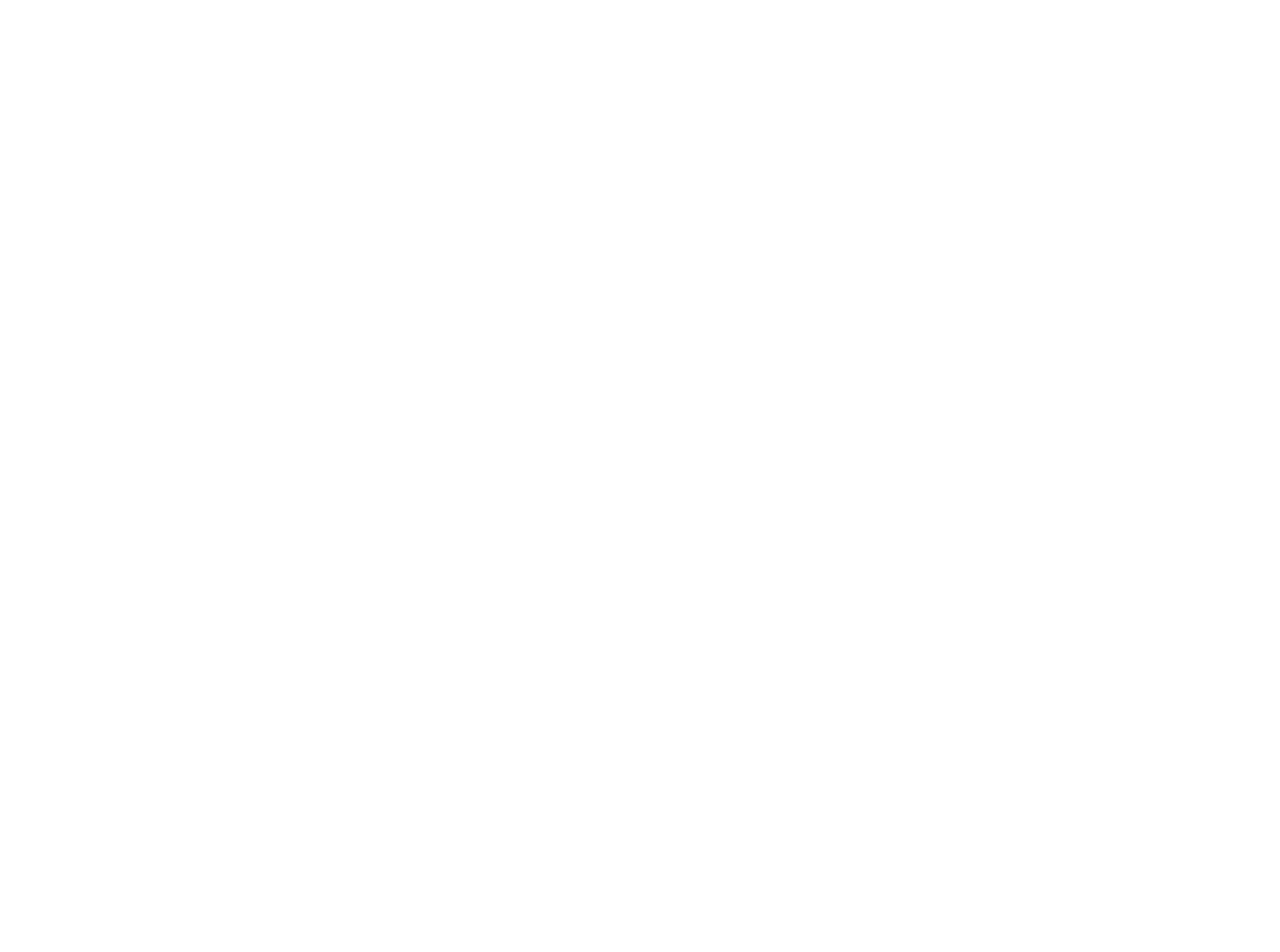
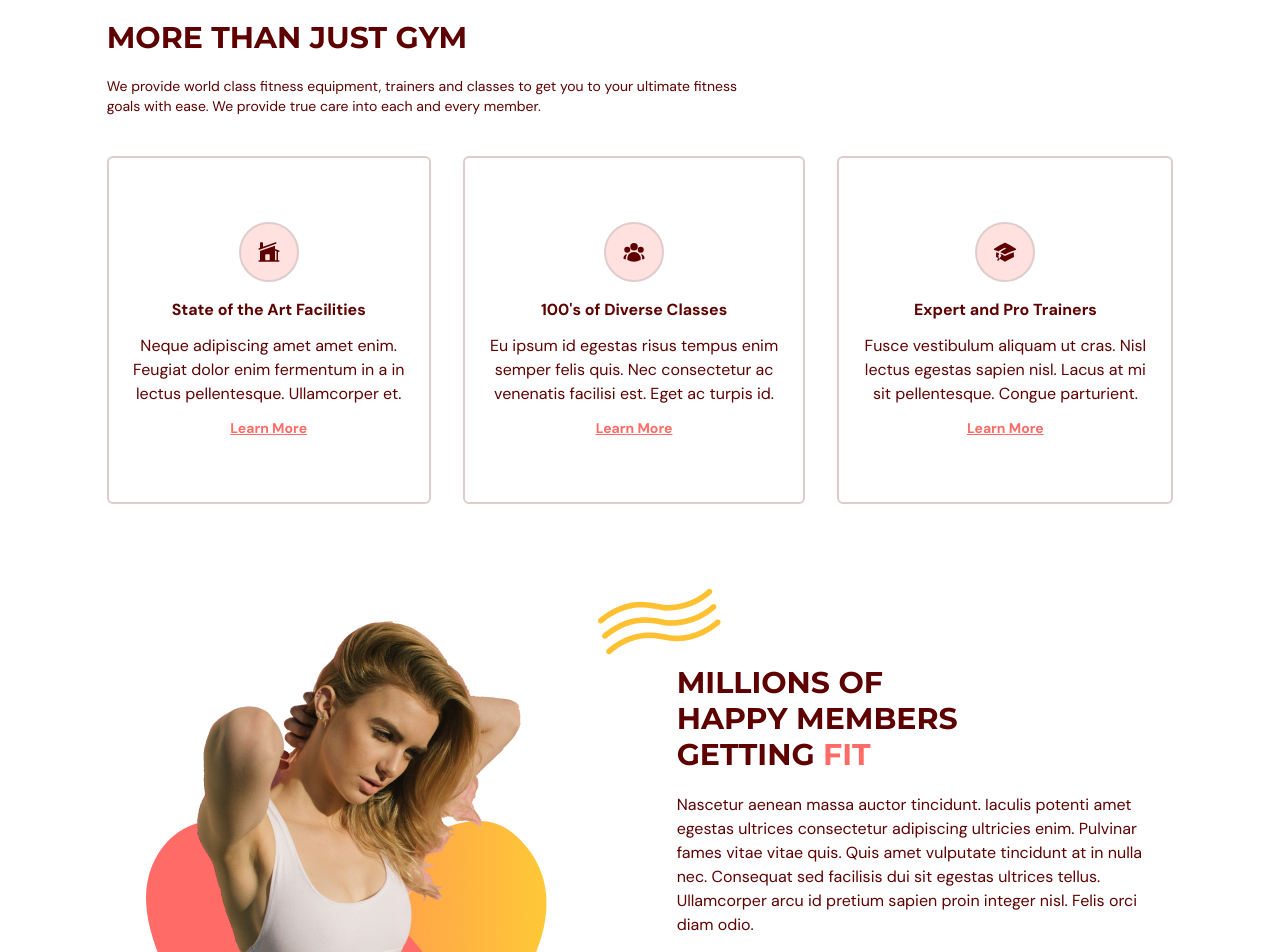
Before and after one commit to khuzan/fitness-gym, a React (Vite) app: page / in a window 1280 px wide. Shown: the part 880-1832 px from the top of the page. Before the commit the page ends 823 px from the top, so only its background shows below. Built offline with nearby package versions, Linux system fonts and the light colour scheme.

Commit message:
added benefits

```diff
--- a/src/App.tsx
+++ b/src/App.tsx
@@ -1,5 +1,6 @@
 import Navbar from '@/scenes/navbar';
 import Home from '@/scenes/home';
+import Benefits from '@/scenes/benefits';
 import { useEffect, useState } from 'react';
 import { SelectedPage } from '@/shared/types';
 
@@ -34,12 +35,8 @@
             setSelectedPage={setSelectedPage}
         />
 
-        <Home setSelectedPage={setSelectedPage}
-
-
-
-
-        />
+        <Home setSelectedPage={setSelectedPage}/>
+        <Benefits setSelectedPage={setSelectedPage}/>
       </div>
 
     </>
--- /dev/null
+++ b/src/scenes/benefits/Benefit.tsx
@@ -0,0 +1,41 @@
+import { SelectedPage } from '@/shared/types';
+import { motion } from 'framer-motion';
+import AnchorLink from 'react-anchor-link-smooth-scroll';
+
+const childVariant = {
+    hidden: { opacity: 0,  scale: 0.9},
+    visible: { opacity: 1, scale: 1}
+}
+
+type Props = {
+    icon: JSX.Element;
+    title: string;
+    description: string;
+    setSelectedPage: (value: SelectedPage) => void;
+}
+
+const Benefit = ({icon, title, description, setSelectedPage}: Props) => {
+  return (
+    <motion.div
+        className='mt-5 rounded-md border-2 border-gray-100 px-5 py-16 text-center'
+        variants={childVariant}
+    >
+        <div className='mb-4 flex justify-center'>
+            <div className='rounded-full border-2 border-gray-100 bg-primary-100 p-4'>
+                {icon}
+            </div>
+        </div>
+
+        <h4 className='font-bold'>{title}</h4>
+        <p className='my-3'>{description}</p>
+        <AnchorLink className="text-sm font-bold text-primary-500 underline hover:text-secondary-500"
+            onClick={() => setSelectedPage(SelectedPage.ContactUs)}
+            href={`#${SelectedPage.ContactUs}`}>
+
+            <p>Learn More</p>
+        </AnchorLink>
+    </motion.div>
+  )
+}
+
+export default Benefit
--- /dev/null
+++ b/src/scenes/benefits/index.tsx
@@ -0,0 +1,168 @@
+import Htext from "@/shared/Htext";
+import { BenefitType, SelectedPage } from "@/shared/types";
+import ActionButton from "@/shared/ActionButton";
+import { HomeModernIcon, UserGroupIcon, AcademicCapIcon } from "@heroicons/react/24/solid";
+import { motion } from "framer-motion";
+import Benefit from "./Benefit";
+import BenefitsPageGraphic from "@/assets/BenefitsPageGraphic.png";
+
+
+
+const benefits: Array<BenefitType> = [
+    {
+      icon: <HomeModernIcon className="h-6 w-6" />,
+      title: "State of the Art Facilities",
+      description:
+        "Neque adipiscing amet amet enim. Feugiat dolor enim fermentum in a in lectus pellentesque. Ullamcorper et.",
+    },
+    {
+      icon: <UserGroupIcon className="h-6 w-6" />,
+      title: "100's of Diverse Classes",
+      description:
+        "Eu ipsum id egestas risus tempus enim semper felis quis. Nec consectetur ac venenatis facilisi est. Eget ac turpis id.",
+    },
+    {
+      icon: <AcademicCapIcon className="h-6 w-6" />,
+      title: "Expert and Pro Trainers",
+      description:
+        "Fusce vestibulum aliquam ut cras. Nisl lectus egestas sapien nisl. Lacus at mi sit pellentesque. Congue parturient.",
+    },
+  ];
+
+
+const container = {
+    hidden: {},
+    visible: {
+        transition: { staggerChildren: 0.2 }
+    }
+}
+
+
+type Props = {
+    setSelectedPage: (value: SelectedPage) => void;
+}
+
+const Benefits = ({setSelectedPage} : Props) => {
+  return (
+    <section id="benefits" className="mx-auto min-h-full w-5/6 py-20">
+        <motion.div
+            onViewportEnter={() => setSelectedPage(SelectedPage.Benefits)}
+        >
+            { /** HEADER  */}
+            <motion.div
+                className="md:my-5 md:w-3/5"
+                initial = "hidden"
+                whileInView = "visible"
+                viewport = {{once: true, amount: 0.5}}
+                transition = {{ duration: 0.5}}
+                variants = {{
+                    hidden: { opacity: 0, x: -50 },
+                    visible: { opacity: 1, x: 0}
+                }}
+            >
+               <Htext>MORE THAN JUST GYM</Htext>
+               <p className="my-5 text-sm">
+                We provide world class fitness equipment, trainers and classes to
+                get you to your ultimate fitness goals with ease. We provide true
+                care into each and every member.
+            </p>
+            </motion.div>
+
+
+            { /** BENEFITS  */}
+            <motion.div
+                className="mt-5 items-center justify-between gap-8 md:flex"
+                initial = "hidden"
+                whileInView = "visible"
+                viewport = {{once: true, amount: 0.5}}
+                variants={container}
+
+            >
+                {benefits.map((benefit: BenefitType) => (
+                    <Benefit
+                        key = {benefit.title}
+                        icon = {benefit.icon}
+                        title = {benefit.title}
+                        description = {benefit.description}
+                        setSelectedPage = {setSelectedPage}
+                    />
+                ))}
+            </motion.div>
+
+            {/** GRAPHICS AND DESCRIPTION */}
+            <div className="mt-16 items-center justify-between gap-20 md:mt-28 md:flex">
+                {/** GRAPHIC */}
+                <img
+                    className="mx-auto"
+                    alt="benefits-page-graphic" src={BenefitsPageGraphic} />
+
+
+                {/** DESCRIPTION */}
+                <div>
+                    {/** TITLE */}
+                    <div className="relative">
+                        <div className="before:absolute before:-top-20 before:-left-20 before:z-1[-1] before:content-abstractwaves">
+                            <motion.div
+                                className="md:my-5 md:w-3/5"
+                                initial = "hidden"
+                                whileInView = "visible"
+                                viewport = {{once: true, amount: 0.5}}
+                                transition = {{ duration: 0.5}}
+                                variants =   {{
+                                    hidden: { opacity: 0, x: 50 },
+                                    visible: { opacity: 1, x: 0}
+                                }}
+                            >
+                                <Htext>
+                                    MILLIONS OF HAPPY MEMBERS GETTING {" "}
+                                    <span className="text-primary-500">FIT</span>
+                                </Htext>
+                            </motion.div>
+                        </div>
+                    </div>
+
+                    {/** DESCRIPTION */}
+                    <motion.div
+                        initial = "hidden"
+                        whileInView = "visible"
+                        viewport = {{once: true, amount: 0.5}}
+                        transition = {{ delay: 0.2, duration: 0.5}}
+                        variants =   {{
+                            hidden: { opacity: 0, x: 50 },
+                            visible: { opacity: 1, x: 0}
+                        }}
+                    >
+                        <p className="my-5">
+                            Nascetur aenean massa auctor tincidunt. Iaculis potenti amet
+                            egestas ultrices consectetur adipiscing ultricies enim. Pulvinar
+                            fames vitae vitae quis. Quis amet vulputate tincidunt at in
+                            nulla nec. Consequat sed facilisis dui sit egestas ultrices
+                            tellus. Ullamcorper arcu id pretium sapien proin integer nisl.
+                            Felis orci diam odio.
+                        </p>
+                        <p className="mb-5">
+                            Fringilla a sed at suspendisse ut enim volutpat. Rhoncus vel est
+                            tellus quam porttitor. Mauris velit euismod elementum arcu neque
+                            facilisi. Amet semper tortor facilisis metus nibh. Rhoncus sit
+                            enim mattis odio in risus nunc.
+                        </p>
+                    </motion.div>
+
+                    {/** BUTTONS */}
+                    <div className="relative mt-16">
+                        <div className="before:absolute before:-bottom-20 before:right-40 before:z-[-1] before:content-sparkles">
+                            <ActionButton setSelectedPage={setSelectedPage}>
+                                Join Now
+                            </ActionButton>
+                        </div>
+                    </div>
+                </div>
+            </div>
+
+
+        </motion.div>
+    </section>
+  )
+}
+
+export default Benefits
--- /dev/null
+++ b/src/shared/Htext.tsx
@@ -0,0 +1,15 @@
+import React from 'react'
+
+type Props = {
+    children: React.ReactNode;
+}
+
+const Htext = ({ children }: Props) => {
+  return (
+    <h1 className="basis-3/5 font-montserrat text-3xl font-bold">
+        {children}
+    </h1>
+  )
+}
+
+export default Htext
--- a/src/shared/types.ts
+++ b/src/shared/types.ts
@@ -4,3 +4,10 @@
     OurClasses = "ourclasses",
     ContactUs = "contactus",
 }
+
+
+export interface BenefitType {
+    icon: JSX.Element;
+    title: string;
+    description: string;
+}
```
